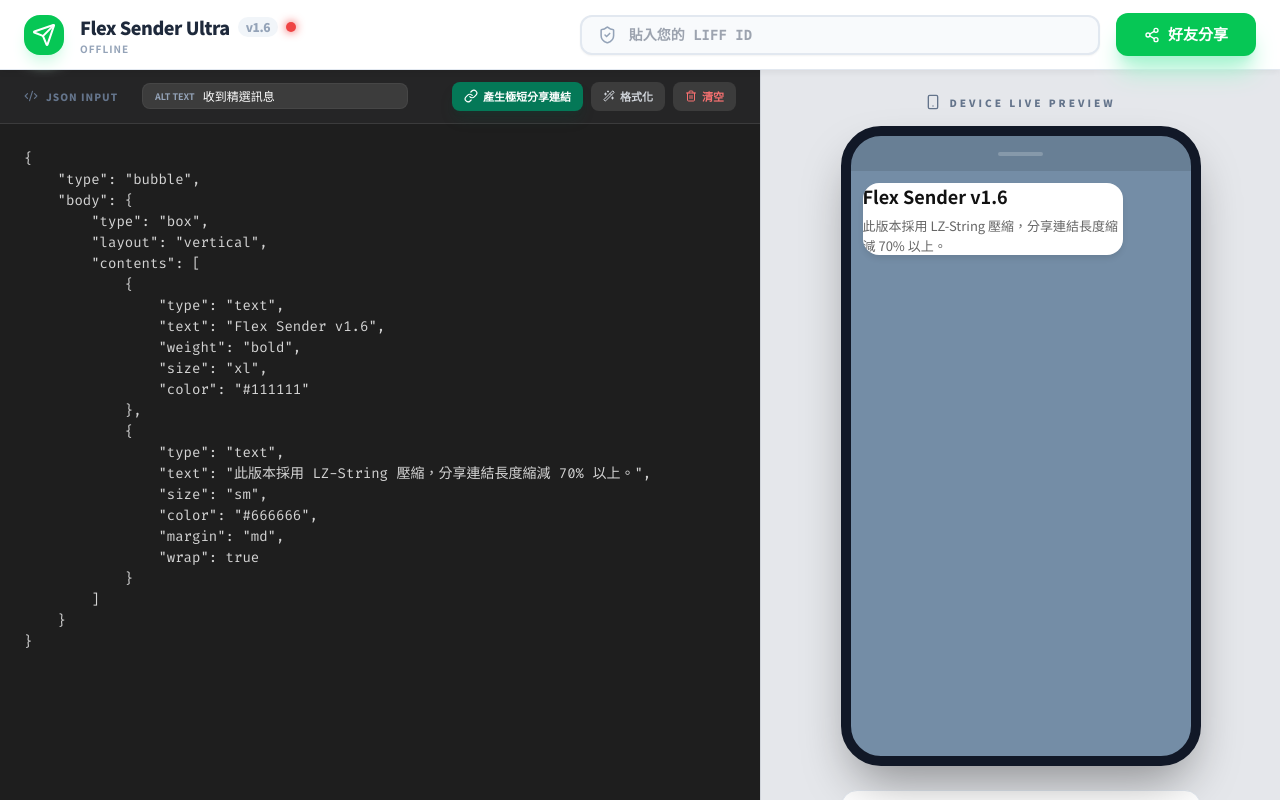
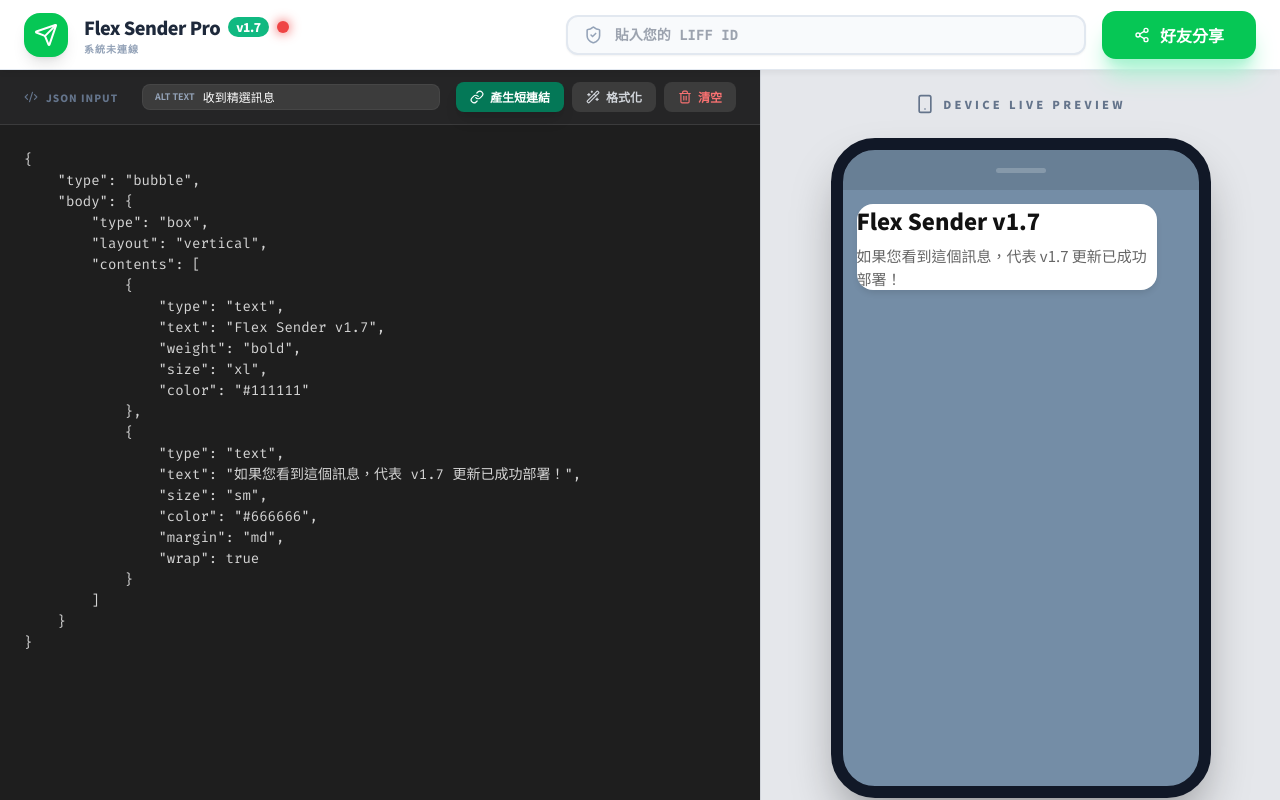
Before and after one commit to fangwl591021/push, a plain HTML site: page index.html in a window 1280 px wide. Drawn offline with nearby package versions, Linux system fonts and the light colour scheme.

Commit message:
Upgrade to Flex Sender Ultra Pro v1.7
Updated version from v1.6 to v1.7, adjusted styles and element sizes, and modified text content for better clarity.

```diff
--- a/index.html
+++ b/index.html
@@ -3,11 +3,11 @@
 <head>
     <meta charset="UTF-8">
     <meta name="viewport" content="width=device-width, initial-scale=1.0">
-    <title>Flex Sender Ultra Pro v1.6</title>
+    <!-- 版本標記 v1.7 -->
+    <title>Flex Sender Ultra Pro v1.7</title>
     <script src="https://cdn.tailwindcss.com"></script>
     <script src="https://unpkg.com/lucide@latest"></script>
     <script charset="utf-8" src="https://static.line-scdn.net/liff/edge/2/sdk.js"></script>
-    <!-- 引進專門縮短網址資料用的壓縮庫 -->
     <script src="https://cdnjs.cloudflare.com/ajax/libs/lz-string/1.5.0/lz-string.min.js"></script>
     <style>
         @import url('https://fonts.googleapis.com/css2?family=Noto+Sans+TC:wght@400;500;700;900&family=Fira+Code:wght@400;500&display=swap');
@@ -96,11 +96,11 @@
         }
 
         .device-frame {
-            width: 360px;
-            min-height: 640px;
+            width: 380px;
+            min-height: 660px;
             background: var(--line-blue);
-            border-radius: 40px;
-            border: 10px solid #111827;
+            border-radius: 44px;
+            border: 12px solid #111827;
             box-shadow: 0 25px 50px -12px rgba(0, 0, 0, 0.4);
             display: flex;
             flex-direction: column;
@@ -109,7 +109,7 @@
         }
 
         .device-header {
-            height: 35px;
+            height: 40px;
             background: rgba(0,0,0,0.1);
             display: flex;
             justify-content: center;
@@ -118,15 +118,15 @@
 
         .device-header::after {
             content: '';
-            width: 45px;
-            height: 4px;
+            width: 50px;
+            height: 5px;
             background: rgba(255,255,255,0.2);
             border-radius: 10px;
         }
 
         .device-screen {
             flex: 1;
-            padding: 12px;
+            padding: 14px;
             overflow-y: auto;
         }
         .device-screen::-webkit-scrollbar { display: none; }
@@ -139,21 +139,25 @@
             width: 100%;
         }
 
-        .status-dot { width: 10px; height: 10px; border-radius: 50%; }
-        .status-online { background: #22c55e; box-shadow: 0 0 10px #22c55e; }
-        .status-offline { background: #ef4444; box-shadow: 0 0 10px #ef4444; }
+        .status-dot {
+            width: 12px;
+            height: 12px;
+            border-radius: 50%;
+        }
+        .status-online { background: #22c55e; box-shadow: 0 0 12px #22c55e; }
+        .status-offline { background: #ef4444; box-shadow: 0 0 12px #ef4444; }
 
         .btn-send {
             background: var(--line-green);
             color: white;
-            padding: 10px 28px;
-            border-radius: 12px;
+            padding: 12px 32px;
+            border-radius: 14px;
             font-weight: 900;
-            font-size: 15px;
+            font-size: 16px;
             transition: all 0.2s;
             display: flex;
             align-items: center;
-            gap: 8px;
+            gap: 10px;
         }
         .btn-send:hover { opacity: 0.9; transform: translateY(-1px); }
         .btn-send:active { transform: translateY(0); }
@@ -161,13 +165,13 @@
         .btn-tool {
             background: #3c3c3c;
             color: #d1d5db;
-            padding: 6px 12px;
+            padding: 6px 14px;
             border-radius: 8px;
-            font-size: 11px;
+            font-size: 12px;
             font-weight: 700;
             display: flex;
             align-items: center;
-            gap: 5px;
+            gap: 6px;
             transition: all 0.2s;
         }
         .btn-tool:hover { background: #4b5563; color: white; }
@@ -177,15 +181,15 @@
 
     <header>
         <div class="flex items-center gap-4">
-            <div class="bg-[#06C755] p-2 rounded-2xl text-white shadow-lg shadow-emerald-100">
+            <div class="bg-[#06C755] p-2.5 rounded-2xl text-white shadow-lg">
                 <i data-lucide="send"></i>
             </div>
             <div>
                 <h1 class="font-black text-slate-800 m-0 text-lg flex items-center gap-2 tracking-tight">
-                    Flex Sender Ultra <span class="text-xs bg-slate-100 text-slate-400 px-2 py-0.5 rounded-full">v1.6</span>
+                    Flex Sender Pro <span class="text-xs bg-emerald-500 text-white px-2 py-0.5 rounded-full">v1.7</span>
                     <span id="liff-status-indicator" class="status-dot status-offline"></span>
                 </h1>
-                <p id="user-status-text" class="text-[10px] text-slate-400 font-bold uppercase m-0 tracking-widest">OFFLINE</p>
+                <p id="user-status-text" class="text-[10px] text-slate-400 font-bold uppercase m-0 tracking-widest">系統未連線</p>
             </div>
         </div>
 
@@ -211,20 +215,20 @@
                         <i data-lucide="code-2" class="w-3.5 h-3.5"></i> JSON Input
                     </span>
                     <div class="flex items-center gap-2 bg-[#3c3c3c] rounded-lg px-3 py-1 text-white border border-white/5">
-                        <span class="text-[9px] font-bold text-slate-400">ALT TEXT</span>
+                        <span class="text-[9px] font-bold text-slate-400 uppercase">ALT TEXT</span>
                         <input type="text" id="alt-text-input" value="收到精選訊息"
-                               class="text-xs bg-transparent outline-none w-48 font-medium">
+                               class="text-xs bg-transparent outline-none w-56 font-medium">
                     </div>
                 </div>
                 <div class="flex gap-2">
-                    <button onclick="generateShareUrl()" class="btn-tool !bg-emerald-700 !text-white shadow-lg shadow-emerald-900/20">
-                        <i data-lucide="link" class="w-3.5 h-3.5"></i> 產生極短分享連結
+                    <button onclick="generateShareUrl()" class="btn-tool !bg-emerald-700 !text-white shadow-lg">
+                        <i data-lucide="link" class="w-3.5 h-3.5"></i> 產生短連結
                     </button>
                     <button onclick="formatCode()" class="btn-tool">
-                        <i data-lucide="wand-2" class="w-3 h-3"></i> 格式化
+                        <i data-lucide="wand-2" class="w-3.5 h-3.5"></i> 格式化
                     </button>
                     <button onclick="clearAll()" class="btn-tool !text-red-400">
-                        <i data-lucide="trash-2" class="w-3 h-3"></i> 清空
+                        <i data-lucide="trash-2" class="w-3.5 h-3.5"></i> 清空
                     </button>
                 </div>
             </div>
@@ -233,24 +237,24 @@
 
         <!-- 預覽區 -->
         <section class="preview-wrapper custom-scrollbar">
-            <div class="flex items-center gap-2 mb-4">
-                <i data-lucide="smartphone" class="w-4 h-4 text-slate-500"></i>
-                <span class="text-[10px] font-black text-slate-500 uppercase tracking-[0.3em]">Device Live Preview</span>
+            <div class="flex items-center gap-2 mb-6">
+                <i data-lucide="smartphone" class="w-5 h-5 text-slate-500"></i>
+                <span class="text-[11px] font-black text-slate-500 uppercase tracking-[0.3em]">Device Live Preview</span>
             </div>
 
             <div class="device-frame">
                 <div class="device-header"></div>
                 <div class="device-screen">
-                    <div id="flex-render-mount"></div>
+                    <div id="flex-render-mount" class="flex flex-col gap-4 pb-10"></div>
                 </div>
             </div>
 
-            <div class="mt-6 bg-white p-3.5 rounded-2xl border border-slate-200 w-full max-w-[360px] shadow-sm">
+            <div class="mt-8 bg-white p-4 rounded-2xl border border-slate-200 w-full max-w-[380px] shadow-sm">
                 <div class="flex justify-between items-center mb-2">
-                    <p class="text-[9px] font-black text-slate-400 uppercase flex items-center gap-1.5">
+                    <p class="text-[10px] font-black text-slate-400 uppercase flex items-center gap-1.5">
                         <i data-lucide="info" class="w-3 h-3"></i> URL Diagnostic
                     </p>
-                    <span id="url-len-badge" class="text-[9px] bg-slate-100 text-slate-500 px-1.5 py-0.5 rounded font-bold">0 chars</span>
+                    <span id="url-len-badge" class="text-[9px] bg-slate-100 text-slate-500 px-2 py-0.5 rounded font-bold">0 chars</span>
                 </div>
                 <code id="debug-url" class="text-[9px] text-emerald-600 block break-all font-mono bg-slate-50 p-2 rounded-lg border border-slate-100"></code>
             </div>
@@ -258,7 +262,7 @@
     </main>
 
     <div id="toast-notif" class="fixed bottom-10 left-1/2 -translate-x-1/2 bg-slate-900 text-white px-8 py-4 rounded-2xl shadow-2xl text-sm font-bold transform translate-y-32 opacity-0 transition-all duration-500 z-50 flex items-center gap-3">
-        <i data-lucide="check-circle" class="w-4 h-4 text-emerald-400"></i>
+        <i data-lucide="check-circle" class="w-5 h-5 text-emerald-400"></i>
         <span id="toast-text"></span>
     </div>
 
@@ -282,8 +286,8 @@
                 "type": "box",
                 "layout": "vertical",
                 "contents": [
-                    { "type": "text", "text": "Flex Sender v1.6", "weight": "bold", "size": "xl", "color": "#111111" },
-                    { "type": "text", "text": "此版本採用 LZ-String 壓縮，分享連結長度縮減 70% 以上。", "size": "sm", "color": "#666666", "margin": "md", "wrap": true }
+                    { "type": "text", "text": "Flex Sender v1.7", "weight": "bold", "size": "xl", "color": "#111111" },
+                    { "type": "text", "text": "如果您看到這個訊息，代表 v1.7 更新已成功部署！", "size": "sm", "color": "#666666", "margin": "md", "wrap": true }
                 ]
             }
         };
@@ -296,15 +300,12 @@
             const compressedJson = urlParams.get('msg');
             const liffIdParam = urlParams.get('liffId');
 
-            // 優先從網址參數載入 JSON (使用 LZ-String 解壓)
             if (compressedJson) {
                 try {
-                    // 嘗試用新版 LZ-String 解壓
                     const decompressed = LZString.decompressFromEncodedURIComponent(compressedJson);
                     if (decompressed) {
                         jsonInput.value = JSON.stringify(JSON.parse(decompressed), null, 4);
                     } else {
-                        // 嘗試相容 v1.5 的舊版 Base64
                         const decoded = decodeURIComponent(escape(atob(compressedJson)));
                         jsonInput.value = JSON.stringify(JSON.parse(decoded), null, 4);
                     }
@@ -319,7 +320,7 @@
                 liffIdInput.value = liffIdParam;
                 initLIFF(liffIdParam);
             } else {
-                const savedId = localStorage.getItem('liff_id_v1.6');
+                const savedId = localStorage.getItem('liff_id_v1.7');
                 if (savedId) {
                     liffIdInput.value = savedId;
                     initLIFF(savedId);
@@ -357,35 +358,29 @@
         liffIdInput.addEventListener('blur', () => {
             const id = liffIdInput.value.trim();
             if (id) {
-                localStorage.setItem('liff_id_v1.6', id);
+                localStorage.setItem('liff_id_v1.7', id);
                 initLIFF(id);
             }
         });
 
-        // --- 製作超短分享網址 (採用 LZ-String 壓縮) ---
         function generateShareUrl() {
             const jsonStr = jsonInput.value.trim();
             const liffId = liffIdInput.value.trim();
             try {
                 const obj = JSON.parse(jsonStr);
                 const minified = JSON.stringify(obj);
-
-                // 使用壓縮力更強的 LZ-String
                 const compressed = LZString.compressToEncodedURIComponent(minified);
-
                 const currentBaseUrl = window.location.href.split('?')[0];
                 let shareUrl = `${currentBaseUrl}?msg=${compressed}`;
                 if (liffId) shareUrl += `&liffId=${liffId}`;
 
-                // 複製並提示
                 const el = document.createElement('textarea');
                 el.value = shareUrl;
                 document.body.appendChild(el);
                 el.select();
                 document.execCommand('copy');
                 document.body.removeChild(el);
-
-                showToast(`連結已大幅縮短並複製！`);
+                showToast(`已產生壓縮連結並複製！`);
             } catch (e) {
                 showToast("JSON 語法錯誤");
             }
@@ -399,9 +394,9 @@
                 if (data.type === "carousel") {
                     const scrollBox = document.createElement('div');
                     scrollBox.style.display = "flex";
-                    scrollBox.style.gap = "10px";
+                    scrollBox.style.gap = "12px";
                     scrollBox.style.overflowX = "auto";
-                    scrollBox.style.paddingBottom = "10px";
+                    scrollBox.style.paddingBottom = "12px";
                     data.contents.forEach(b => scrollBox.appendChild(createFlexBubble(b)));
                     renderMount.appendChild(scrollBox);
                 } else {
@@ -413,7 +408,7 @@
         function createFlexBubble(json) {
             const bubble = document.createElement('div');
             bubble.className = "flex-bubble-card";
-            bubble.style.width = json.size === "micro" ? "160px" : (json.size === "nano" ? "120px" : "260px");
+            bubble.style.width = json.size === "micro" ? "180px" : (json.size === "nano" ? "140px" : "300px");
             bubble.style.flexShrink = "0";
             if (json.hero) bubble.appendChild(renderFlexComp(json.hero));
             if (json.body) bubble.appendChild(renderFlexComp(json.body));
@@ -429,19 +424,19 @@
                     el = document.createElement('div');
                     el.style.display = "flex";
                     el.style.flexDirection = comp.layout === 'horizontal' ? 'row' : 'column';
-                    if (comp.paddingAll) el.style.padding = "10px";
+                    if (comp.paddingAll) el.style.padding = "14px";
                     if (comp.backgroundColor) el.style.backgroundColor = comp.backgroundColor;
-                    if (comp.spacing) el.style.gap = "6px";
+                    if (comp.spacing) el.style.gap = "8px";
                     comp.contents?.forEach(c => el.appendChild(renderFlexComp(c)));
                     break;
                 case 'text':
                     el = document.createElement('div');
                     el.innerText = comp.text;
-                    el.style.fontSize = comp.size === 'xl' ? '18px' : (comp.size === 'xs' ? '11px' : '13px');
-                    el.style.fontWeight = comp.weight === 'bold' ? '700' : '400';
+                    el.style.fontSize = comp.size === 'xl' ? '22px' : (comp.size === 'xs' ? '12px' : '15px');
+                    el.style.fontWeight = comp.weight === 'bold' ? '900' : '400';
                     el.style.color = comp.color || '#333';
                     if (comp.align === 'center') el.style.textAlign = 'center';
-                    if (comp.margin) el.style.marginTop = "6px";
+                    if (comp.margin) el.style.marginTop = "8px";
                     if (comp.wrap) el.style.wordBreak = "break-all";
                     break;
                 case 'image':
@@ -456,11 +451,11 @@
                     el = document.createElement('div');
                     el.innerText = comp.action?.label || '按鈕';
                     el.style.textAlign = "center";
-                    el.style.padding = "8px";
-                    el.style.margin = "3px";
-                    el.style.borderRadius = "8px";
-                    el.style.fontSize = "12px";
-                    el.style.fontWeight = "bold";
+                    el.style.padding = "10px";
+                    el.style.margin = "4px";
+                    el.style.borderRadius = "12px";
+                    el.style.fontSize = "14px";
+                    el.style.fontWeight = "900";
                     if (comp.style === 'primary') {
                         el.style.background = comp.color || "#06C755";
                         el.style.color = "white";
@@ -485,7 +480,7 @@
                 const res = await liff.shareTargetPicker([
                     { "type": "flex", "altText": altTextInput.value, "contents": flex }
                 ]);
-                if (res) showToast("🎉 訊息已傳送！");
+                if (res) showToast("🎉 訊息已傳送成功！");
             } catch (err) {
                 showToast("格式不符規範");
             }
@@ -501,7 +496,7 @@
 
         function clearAll() {
             jsonInput.value = "";
-            renderMount.innerHTML = '<div class="text-center text-slate-400 text-xs mt-20 italic">等待輸入...</div>';
+            renderMount.innerHTML = '<div class="text-center text-slate-400 text-sm mt-20 italic">等待輸入 JSON...</div>';
             showToast("已清空");
         }
 
@@ -514,10 +509,9 @@
 
         jsonInput.addEventListener('input', () => {
             updateLivePreview();
-            // 更新長度計數
             const len = jsonInput.value.length;
             urlLenBadge.innerText = `${len} chars`;
-            urlLenBadge.className = `text-[9px] px-1.5 py-0.5 rounded font-bold ${len > 2000 ? 'bg-red-100 text-red-500' : 'bg-slate-100 text-slate-500'}`;
+            urlLenBadge.className = `text-[9px] px-2 py-0.5 rounded font-bold ${len > 2500 ? 'bg-red-100 text-red-500' : 'bg-slate-100 text-slate-500'}`;
         });
     </script>
 </body>
```
